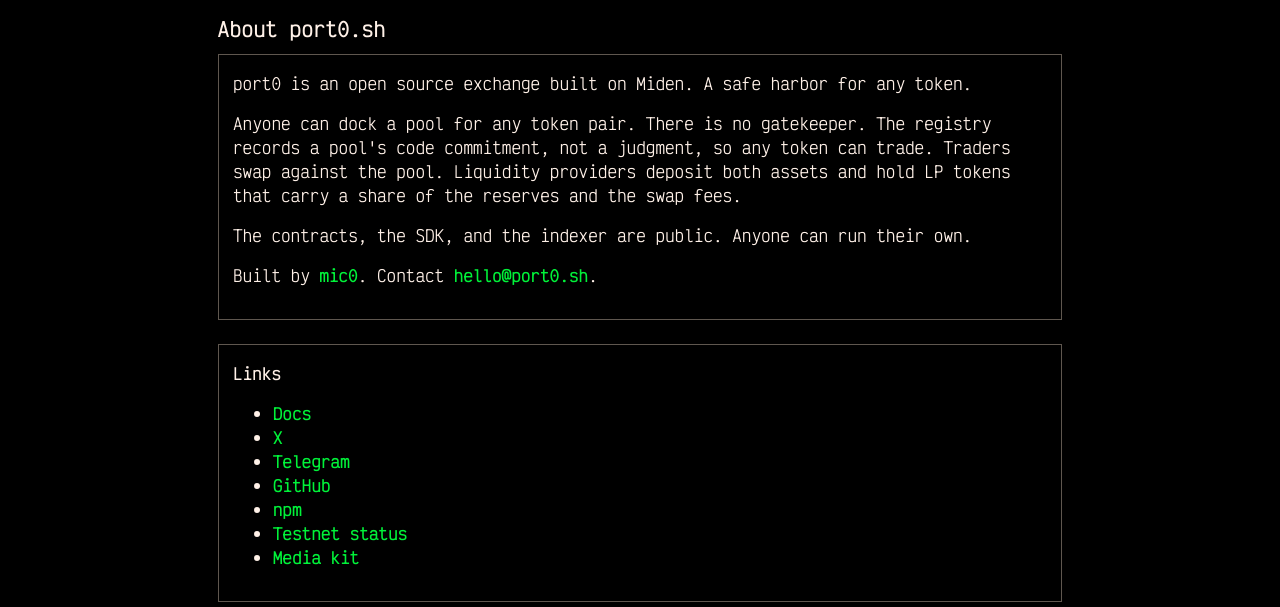
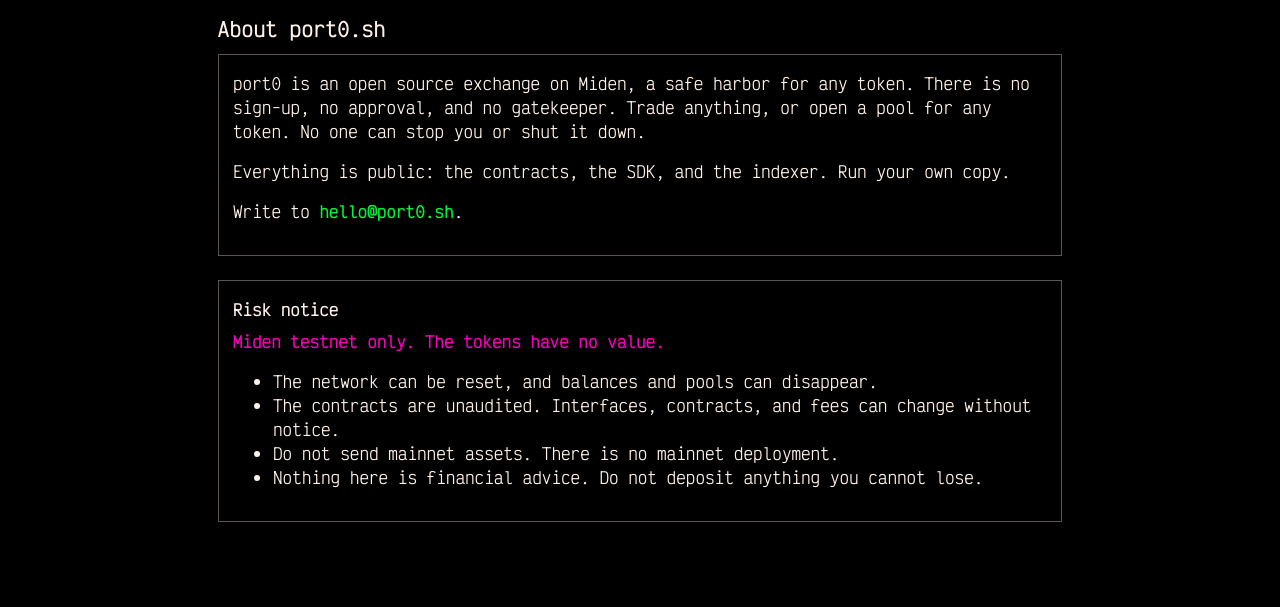
Before and after one commit to port0-sh/port0_app, a website built with Vite: page about.html in a window 1280 px wide. Shown: the part 149-756 px from the top of the page. Built offline with nearby package versions, Linux system fonts and the light colour scheme; no server answers.

Commit message:
better about.html

```diff
--- a/about.html
+++ b/about.html
@@ -73,34 +73,16 @@
 
     <section class="panel">
       <p>
-        port0 is an open source exchange built on Miden. A safe harbor for any token.
+        port0 is an open source exchange on Miden, a safe harbor for any token. There is
+        no sign-up, no approval, and no gatekeeper. Trade anything, or open a pool for any
+        token. No one can stop you or shut it down.
       </p>
       <p>
-        Anyone can dock a pool for any token pair. There is no gatekeeper. The registry
-        records a pool's code commitment, not a judgment, so any token can trade. Traders
-        swap against the pool. Liquidity providers deposit both assets and hold LP tokens
-        that carry a share of the reserves and the swap fees.
+        Everything is public: the contracts, the SDK, and the indexer. Run your own copy.
       </p>
       <p>
-        The contracts, the SDK, and the indexer are public. Anyone can run their own.
+        Write to <a href="mailto:hello@port0.sh">hello@port0.sh</a>.
       </p>
-      <p>
-        Built by <a href="https://mic0.dev" rel="noopener" target="_blank">mic0</a>.
-        Contact <a href="mailto:hello@port0.sh">hello@port0.sh</a>.
-      </p>
-    </section>
-
-    <section class="panel">
-      <h2>Links</h2>
-      <ul>
-        <li><a href="https://docs.port0.sh" rel="noopener" target="_blank">Docs</a></li>
-        <li><a href="https://x.com/port0_sh" rel="noopener" target="_blank">X</a></li>
-        <li><a href="https://t.me/port0_sh" rel="noopener" target="_blank">Telegram</a></li>
-        <li><a href="https://github.com/port0-sh" rel="noopener" target="_blank">GitHub</a></li>
-        <li><a href="https://www.npmjs.com/package/@port0.sh/sdk" rel="noopener" target="_blank">npm</a></li>
-        <li><a href="https://status.testnet.miden.io/" rel="noopener" target="_blank">Testnet status</a></li>
-        <li><a href="/media.html">Media kit</a></li>
-      </ul>
     </section>
 
     <section class="panel">
```
